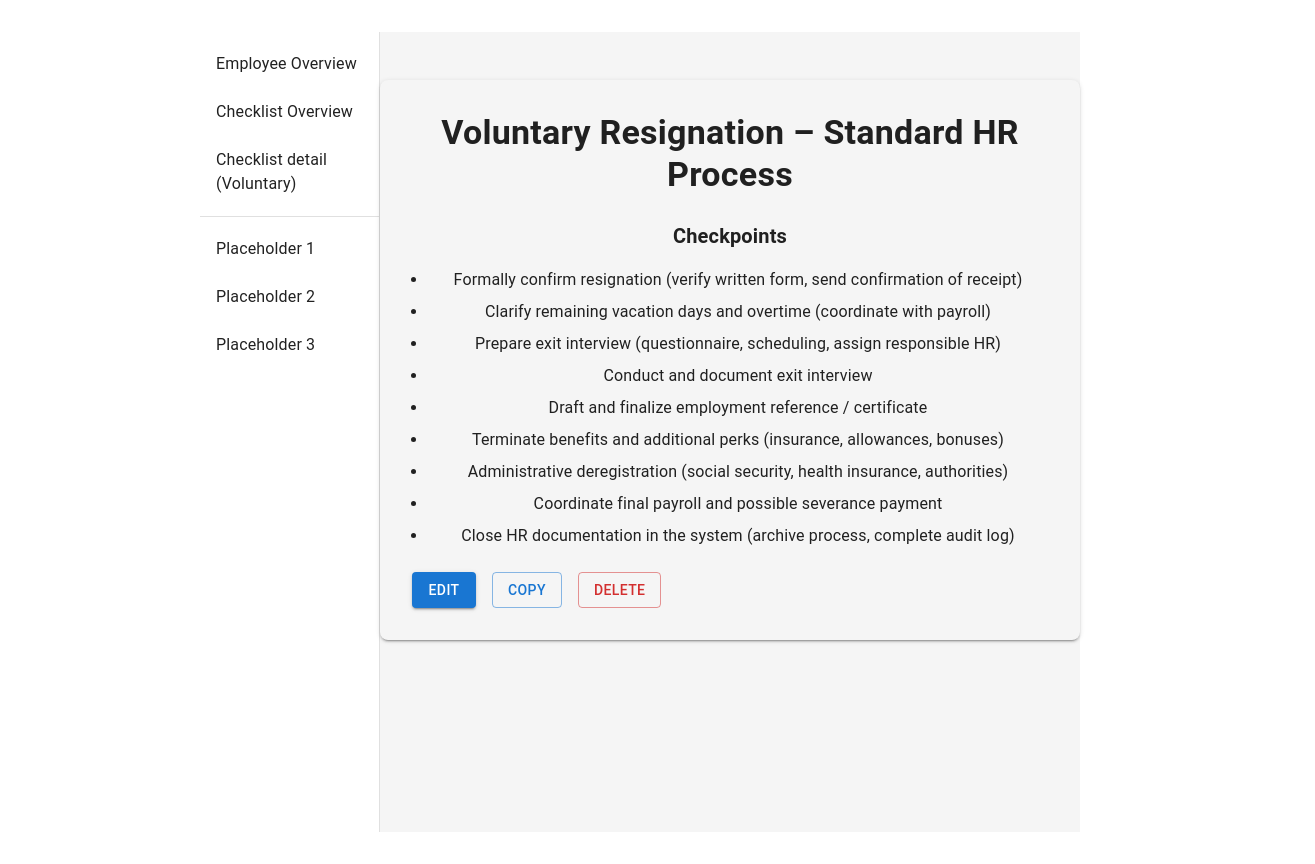
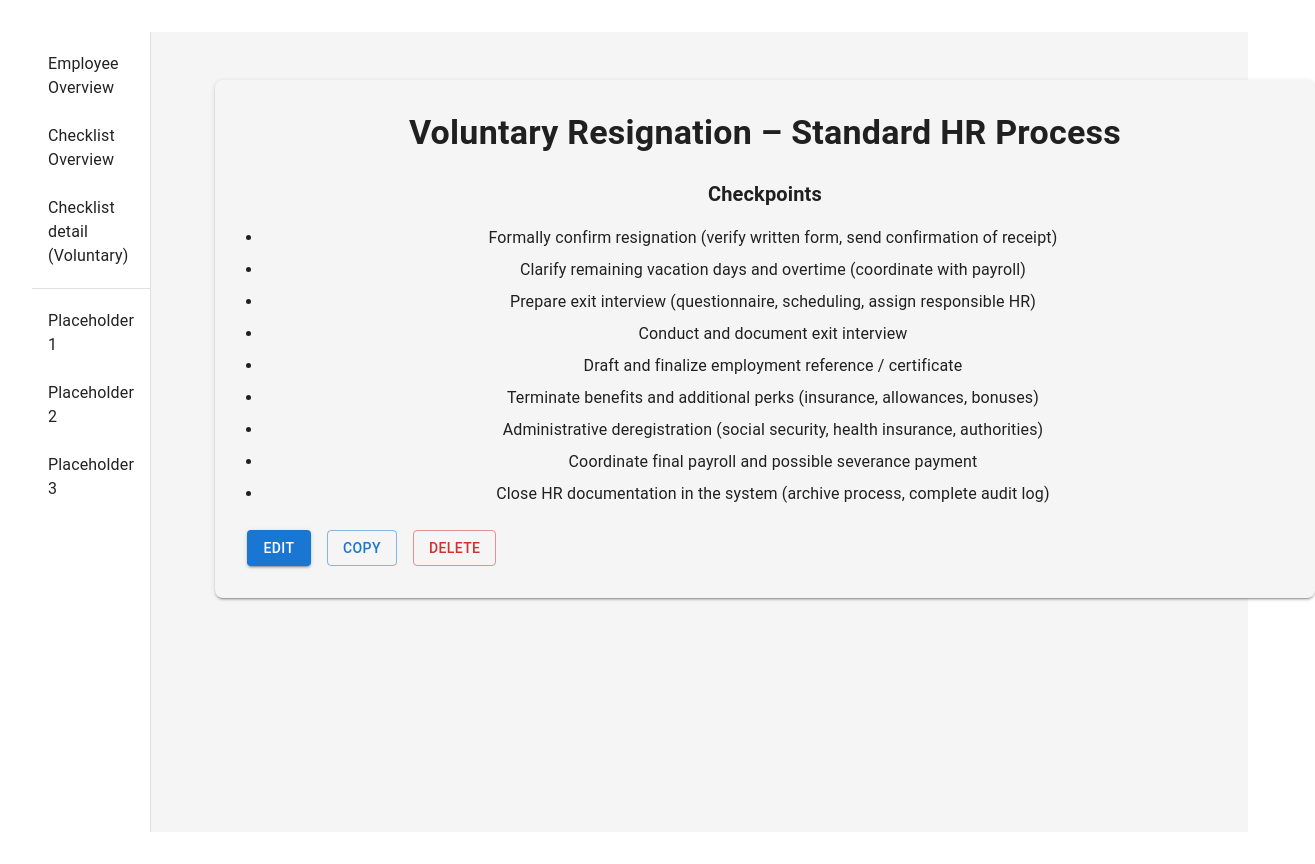
Before and after one commit to PatrickGress/offboardingtoolTS, a React (Vite) app: page /checklist-detail/hr-voluntary in a window 1280 px wide. Shown: the whole page, 1315 px wide, since content can reach past the window. Built offline with nearby package versions, Linux system fonts and the light colour scheme.

Commit message:
subflow detail: standard size

```diff
--- a/src/components/ChecklistDetail.tsx
+++ b/src/components/ChecklistDetail.tsx
@@ -14,7 +14,7 @@ export function ChecklistDetail() {
   }
 
   return (
-    <Box sx={{ maxWidth: 700, mx: 'auto', mt: 6, bgcolor: '#f5f5f5', p: 4, borderRadius: 2, boxShadow: 2 }}>
+    <Box sx={{ width: '1100px', maxWidth: 1200, ml: 8, mt: 6, bgcolor: '#f5f5f5', p: 4, borderRadius: 2, boxShadow: 2 }}>
       <Typography variant="h4" sx={{ fontWeight: 700, mb: 3 }}>{card.name}</Typography>
       <Box sx={{ mb: 3 }}>
         <Typography variant="h6" sx={{ fontWeight: 600, mb: 1 }}>Checkpoints</Typography>
```
